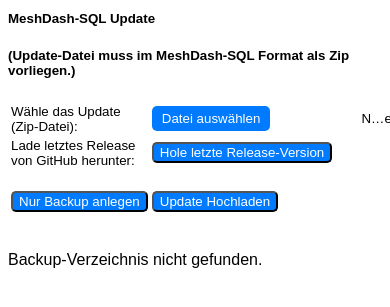
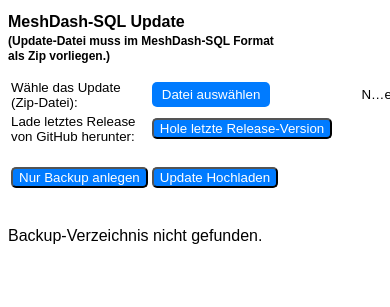
Before and after one commit to dh5dan/meshdash, a PHP site: page /menu/config_update.php in a window 390 px wide; the page is wider, and only the part inside the window is pictured. Shown: the top 307 px of that part. Run offline with PHP 8.4, Linux system fonts and the light colour scheme.

Commit message:
Hotfix css-anpassung

```diff
--- a/css/config_update.css
+++ b/css/config_update.css
@@ -62,11 +62,23 @@ table.backupTable th {
     font-size: 20px;
 }
 
+.hintText {
+    font-size: 14px;
+}
+
 /* Media Query für Smartphones */
 @media (max-width: 768px) {
 
-    h2,h5 {
-        font-size: smaller;
+    .hintText {
+        font-size: 12px;
+    }
+
+    .lineBreak {
+        display: block;
+    }
+
+    h2 {
+        font-size: medium;
     }
 
     td {
--- a/css/grp_definition.css
+++ b/css/grp_definition.css
@@ -17,7 +17,10 @@ body {
 .hintText {
     font-size: 16px;
     font-weight: bold;
+}
 
+.lineBreak {
+    display: block;
 }
 
 @media (max-width: 600px) {
--- a/menu/config_update.php
+++ b/menu/config_update.php
@@ -47,8 +47,9 @@ if ($debugFlag === true)
 $osIssWindows = chkOsIssWindows();
 $osName       = $osIssWindows === true ? 'Windows' : 'Linux';
 
-echo '<h2>MeshDash-SQL Update</h2>';
-echo "<h5>(Update-Datei muss im MeshDash-SQL Format als Zip vorliegen.)</h5>";
+echo '<h2>MeshDash-SQL Update';
+echo '<span class="hintText"><br>(Update-Datei muss im MeshDash-SQL Format<span class="lineBreak">als Zip vorliegen.)</span></span>';
+echo '</h2>';
 
 if ($debugFlag === true)
 {
--- a/menu/grp_definition.php
+++ b/menu/grp_definition.php
@@ -68,7 +68,7 @@ $groupNumber4 = $resGetGroupParameter[4]['groupNumber'] ?? 0;
 $groupNumber5 = $resGetGroupParameter[5]['groupNumber'] ?? 0;
 $groupNumber6 = $resGetGroupParameter[6]['groupNumber'] ?? 0; // Notfall gruppe
 
-echo "<h2>Gruppen-Definition zur Filterung der Nachrichten";
+echo '<h2>Gruppen-Definition zur Filterung<span class="lineBreak">der Nachrichten</span>';
 echo '<br><span class="hintText failureHint">Hinweis: Die Änderung wird erst nach einem Reload der Seite sichtbar!</span></h2>';
 
 echo '<form id="frmGrpDefinition" method="post" action="' . $_SERVER['REQUEST_URI'] . '">';
--- a/mheard.php
+++ b/mheard.php
@@ -29,15 +29,14 @@ $loraIp    = getParamData('loraIp');
 $callSign  = trim(getParamData('callSign'));
 $sendData  = $_REQUEST['sendData'] ?? 0;
 
-echo '<h2>Lokale Mheard-Liste von '.$callSign .' mit Lora-IP: ' . $loraIp . '</h2>';
+echo '<h2>Lokale Mheard-Liste<span class="lineBreak">von '.$callSign .' mit Lora-IP: ' . $loraIp . '</span></h2>';
 
 echo '<form id="frmMheard" method="post" action="' . $_SERVER['REQUEST_URI'] . '">';
 echo '<input type="hidden" name="sendData" id="sendData" value="0" />';
 echo '<table>';
 
 echo '<tr>';
-echo '<td>&nbsp;</td>';
-echo '<td><input type="button" id="btnGetMheard" value="Lokale Mheard-Liste abfragen"  /></td>';
+echo '<td colspan="2"><input type="button" id="btnGetMheard" value="Lokale Mheard-Liste abfragen"  /></td>';
 echo '</tr>';
 
 echo '</table>';
```
Also changed, not shown: css/config_alerting.css (+23 -7 lines), css/config_keyword.css (+12 -1 lines), css/mheard.css (+10 -2 lines), menu/config_alerting.php (+5 -4 lines), menu/config_keyword.php (+7 -8 lines).
